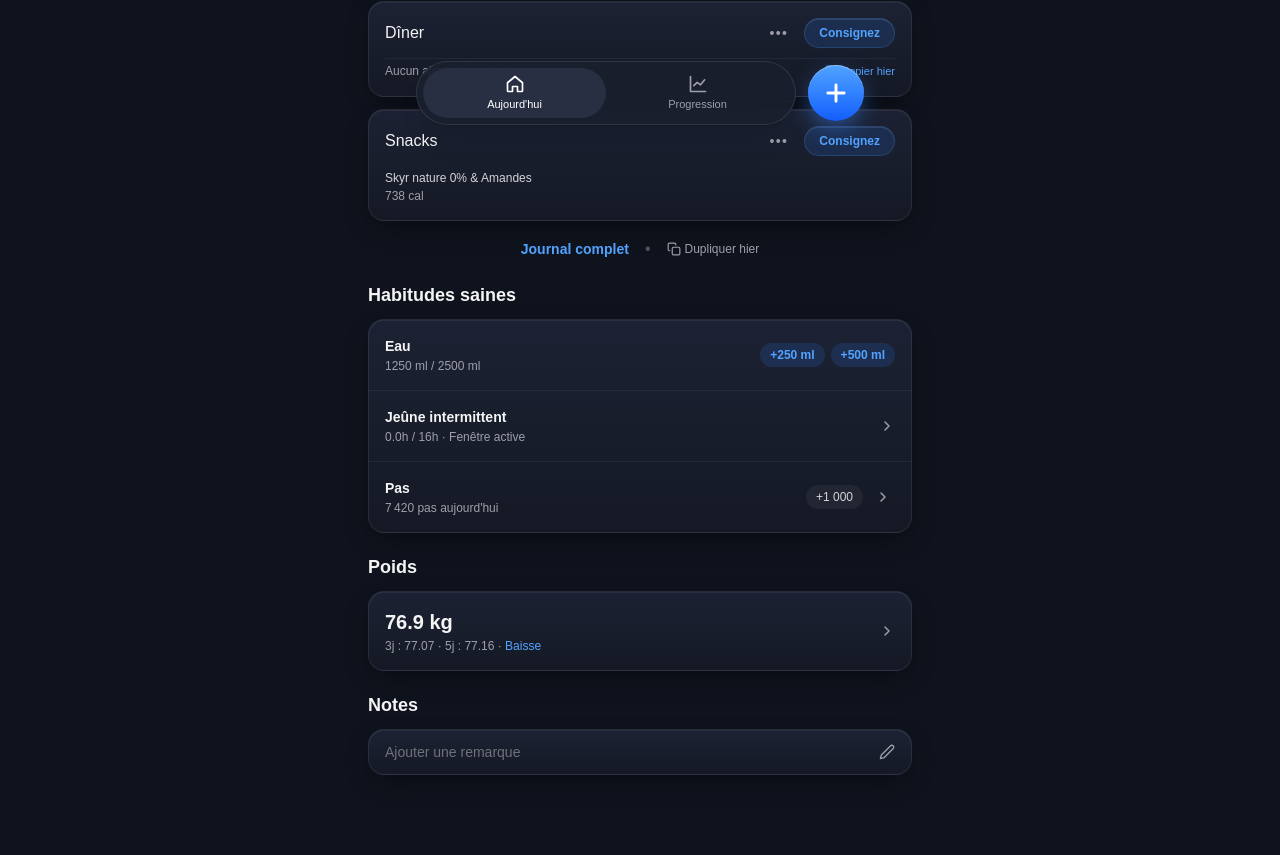
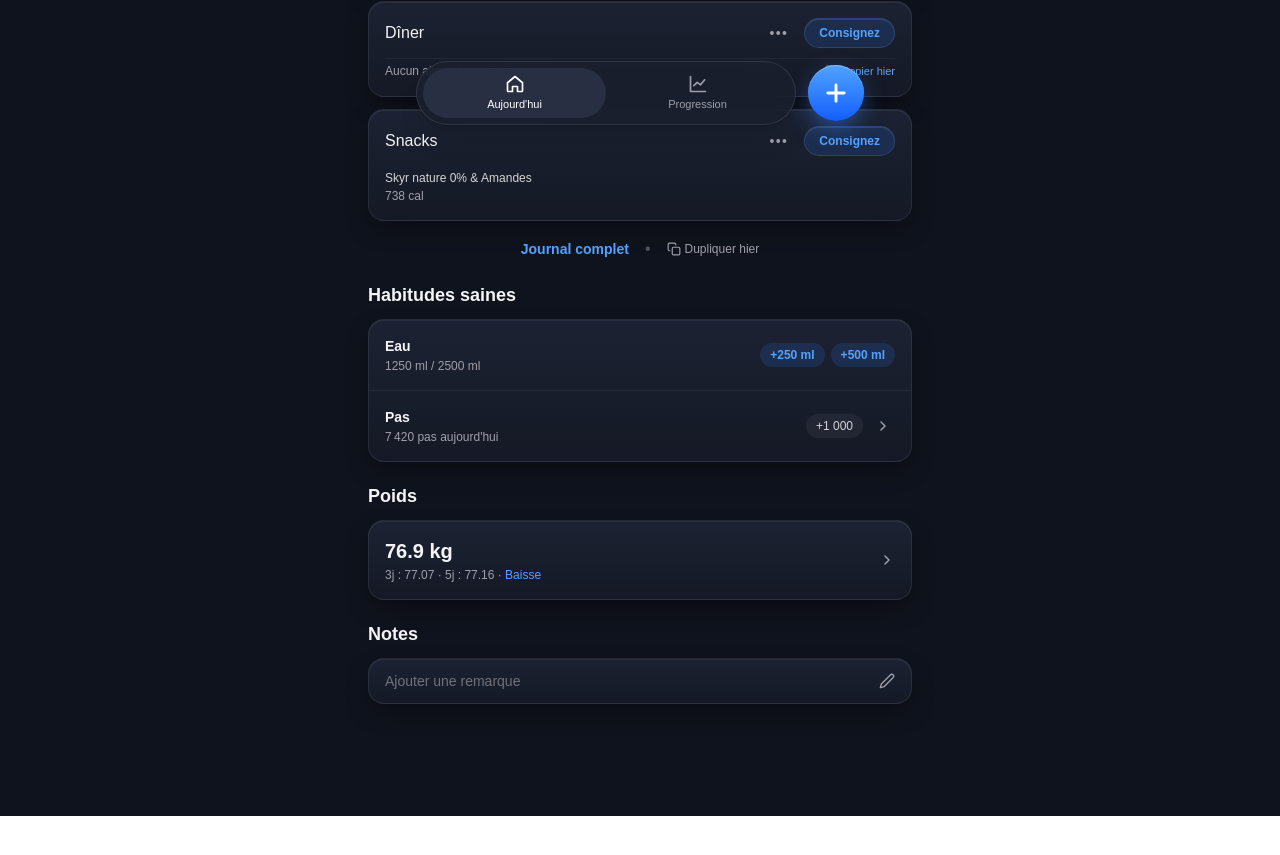
Before and after one commit to hugo26033/MacroTrackApp, a Next.js app: page / in a window 1280 px wide. Shown: the part 659-1514 px from the top of the page. After the commit the page ends 1475 px from the top, so only its background shows below. Built offline with nearby package versions, Linux system fonts and the light colour scheme.

Commit message:
Remove intermittent fasting UI from dashboard, action sheet, and profile menu

```diff
--- a/src/app/layout.tsx
+++ b/src/app/layout.tsx
@@ -13,9 +13,9 @@ const geistMono = Geist_Mono({
 });
 
 export const metadata: Metadata = {
-  title: "MacroPulse — Kcal, Poids, Pas & Jeûne",
+  title: "MacroPulse — Kcal, Macros, Poids & Pas",
   description:
-    "PWA de suivi nutritionnel précis, tendances de poids 3j/5j, calculateur TDEE adaptatif, jeûne intermittent automatique et ajout IA Gemini.",
+    "PWA de suivi nutritionnel précis, tendances de poids 3j/5j, calculateur TDEE adaptatif et ajout IA Gemini.",
   manifest: "/manifest.json",
   appleWebApp: {
     capable: true,
--- a/src/components/MacroPulseApp.tsx
+++ b/src/components/MacroPulseApp.tsx
@@ -3,7 +3,6 @@
 import React, { useEffect, useMemo, useState } from "react";
 import {
   analyzeWeightTrends,
-  computeAutomaticFasting,
   sumNutrients,
   todayISO,
 } from "@/lib/calculations";
@@ -25,7 +24,6 @@ import {
   StepEntry,
 } from "@/lib/types";
 import { AnalyticsView } from "./AnalyticsView";
-import { FastingView } from "./FastingView";
 import { GoalsTdeeView } from "./GoalsTdeeView";
 import {
   BarcodeIcon,
@@ -33,7 +31,6 @@ import {
   CheckIcon,
   ChevronDownIcon,
   ChevronRightIcon,
-  ClockIcon,
   CopyIcon,
   DropletIcon,
   FlameIcon,
@@ -55,7 +52,7 @@ import { QuickAddModal, QuickAddTabMode } from "./QuickAddModal";
 import { ProfileMenuModal } from "./ProfileMenuModal";
 import { FoodLogDetailModal } from "./FoodLogDetailModal";
 
-type ActiveTab = "today" | "analytics" | "fasting" | "goals";
+type ActiveTab = "today" | "analytics" | "goals";
 
 const MEAL_LABELS: { slot: MealSlot; label: string }[] = [
   { slot: "breakfast", label: "Petit déjeuner" },
@@ -162,11 +159,6 @@ export function MacroPulseApp() {
   const weightTrends = useMemo(
     () => analyzeWeightTrends(state.weights, state.profile.weightTrendThresholdKgWeek),
     [state.weights, state.profile.weightTrendThresholdKgWeek]
-  );
-
-  const fastingStatus = useMemo(
-    () => computeAutomaticFasting(state.foodLogs, state.profile.fastingTargetHours),
-    [state.foodLogs, state.profile.fastingTargetHours]
   );
 
   const loggedDatesSet = useMemo(
@@ -387,9 +379,7 @@ export function MacroPulseApp() {
             <h1 className="text-2xl font-bold tracking-tight">
               {activeTab === "analytics"
                 ? "Progression"
-                : activeTab === "fasting"
-                  ? "Jeûne"
-                  : "Profil & Objectifs"}
+                : "Profil & Objectifs"}
             </h1>
           )}
 
@@ -857,23 +847,6 @@ export function MacroPulseApp() {
                   </div>
                 </div>
 
-                {/* Jeûne */}
-                <button
-                  type="button"
-                  onClick={() => setActiveTab("fasting")}
-                  className="w-full p-4 flex items-center justify-between gap-3 text-left hover:bg-white/[0.02] transition"
-                >
-                  <div>
-                    <p className="text-sm font-semibold">Jeûne intermittent</p>
-                    <p className="text-xs text-zinc-400 mt-0.5">
-                      {fastingStatus.currentFastHours.toFixed(1)}h / {state.profile.fastingTargetHours}h
-                      {" · "}
-                      {fastingStatus.isCurrentlyFasting ? "En cours" : "Fenêtre active"}
-                    </p>
-                  </div>
-                  <ChevronRightIcon className="w-4 h-4 text-zinc-400 shrink-0" />
-                </button>
-
                 {/* Pas */}
                 <div className="p-4 flex items-center justify-between gap-3">
                   <button
@@ -956,19 +929,6 @@ export function MacroPulseApp() {
             onLogWeight={handleLogWeight}
             onLogSteps={handleLogSteps}
             onImportSteps={handleImportSteps}
-          />
-        )}
-
-        {activeTab === "fasting" && (
-          <FastingView
-            foodLogs={state.foodLogs}
-            fastingTargetHours={state.profile.fastingTargetHours}
-            onChangeTargetHours={(h) =>
-              setState((prev) => ({
-                ...prev,
-                profile: { ...prev.profile, fastingTargetHours: h },
-              }))
-            }
           />
         )}
 
@@ -1146,17 +1106,6 @@ export function MacroPulseApp() {
                 <ScaleIcon className="w-4 h-4 text-emerald-400" />
                 <span>Poids & Pas</span>
               </button>
-              <button
-                type="button"
-                onClick={() => {
-                  setAddSheetOpen(false);
-                  setActiveTab("fasting");
-                }}
-                className="w-full px-4 py-3 flex items-center gap-3 text-sm font-medium text-zinc-100 hover:bg-white/[0.04] transition"
-              >
-                <ClockIcon className="w-4 h-4 text-amber-400" />
-                <span>Jeûne intermittent</span>
-              </button>
             </div>
           </div>
         </div>
@@ -1183,7 +1132,6 @@ export function MacroPulseApp() {
         displayName={state.profile.displayName}
         streakCount={streakCount}
         weights={state.weights}
-        fastingSummary={`${fastingStatus.currentFastHours.toFixed(1)}h / ${state.profile.fastingTargetHours}h`}
         isDark={isDark}
         onToggleTheme={() =>
           setState((prev) => ({
--- a/src/components/ProfileMenuModal.tsx
+++ b/src/components/ProfileMenuModal.tsx
@@ -5,7 +5,6 @@ import type { WeightEntry } from "@/lib/types";
 import {
   ChartIcon,
   ChevronRightIcon,
-  ClockIcon,
   FootprintsIcon,
   MoonIcon,
   ScaleIcon,
@@ -21,10 +20,9 @@ interface ProfileMenuModalProps {
   displayName: string;
   streakCount: number;
   weights: WeightEntry[];
-  fastingSummary: string;
   isDark: boolean;
   onToggleTheme: () => void;
-  onNavigate: (tab: "fasting" | "goals" | "analytics") => void;
+  onNavigate: (tab: "goals" | "analytics") => void;
   onOpenFoods: () => void;
   onExportJSON: () => void;
   onExportCSV: () => void;
@@ -37,7 +35,6 @@ export function ProfileMenuModal({
   displayName,
   streakCount,
   weights,
-  fastingSummary,
   isDark,
   onToggleTheme,
   onNavigate,
@@ -125,33 +122,6 @@ export function ProfileMenuModal({
             <ChevronRightIcon className="w-4 h-4 text-zinc-500" />
           </div>
         </button>
-
-        {/* Groupe 1 : Jeûne intermittent */}
-        <div
-          className={`rounded-2xl border divide-y ${
-            isDark
-              ? "bg-[#181c28] border-white/[0.06] divide-white/[0.06]"
-              : "bg-white border-zinc-200 divide-zinc-100"
-          }`}
-        >
-          <button
-            type="button"
-            onClick={() => {
-              onNavigate("fasting");
-              onClose();
-            }}
-            className="w-full px-4 py-3.5 flex items-center justify-between gap-3 text-left hover:bg-white/[0.02]"
-          >
-            <div className="flex items-center gap-3">
-              <ClockIcon className="w-5 h-5 text-zinc-400" />
-              <span className="text-sm font-medium">Jeûne intermittent</span>
-            </div>
-            <div className="flex items-center gap-2 text-xs text-zinc-400">
-              <span className="font-mono">{fastingSummary}</span>
-              <ChevronRightIcon className="w-4 h-4 text-zinc-500" />
-            </div>
-          </button>
-        </div>
 
         {/* Groupe 2 : Objectifs, Poids, Aliments */}
         <div
```
